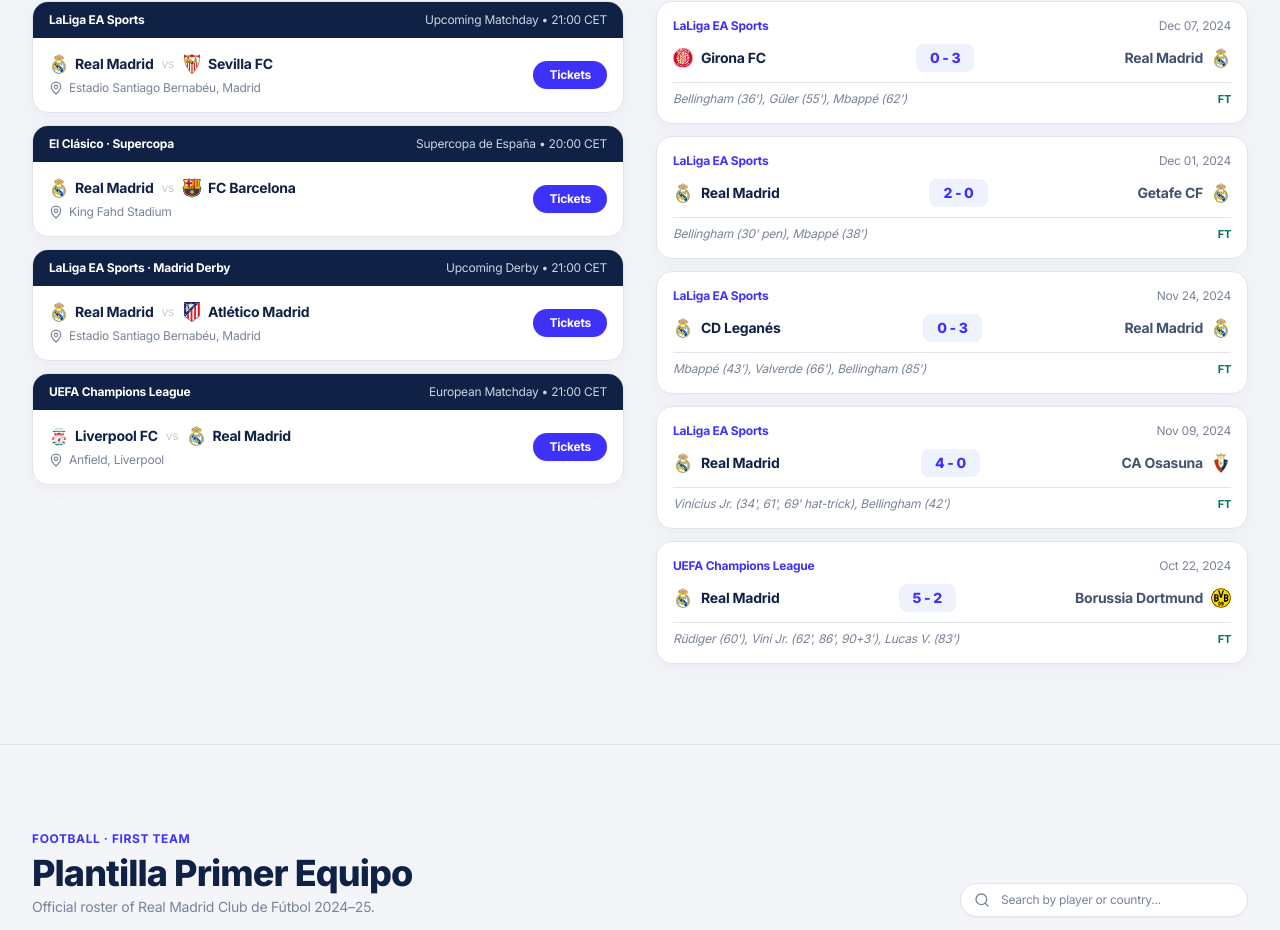
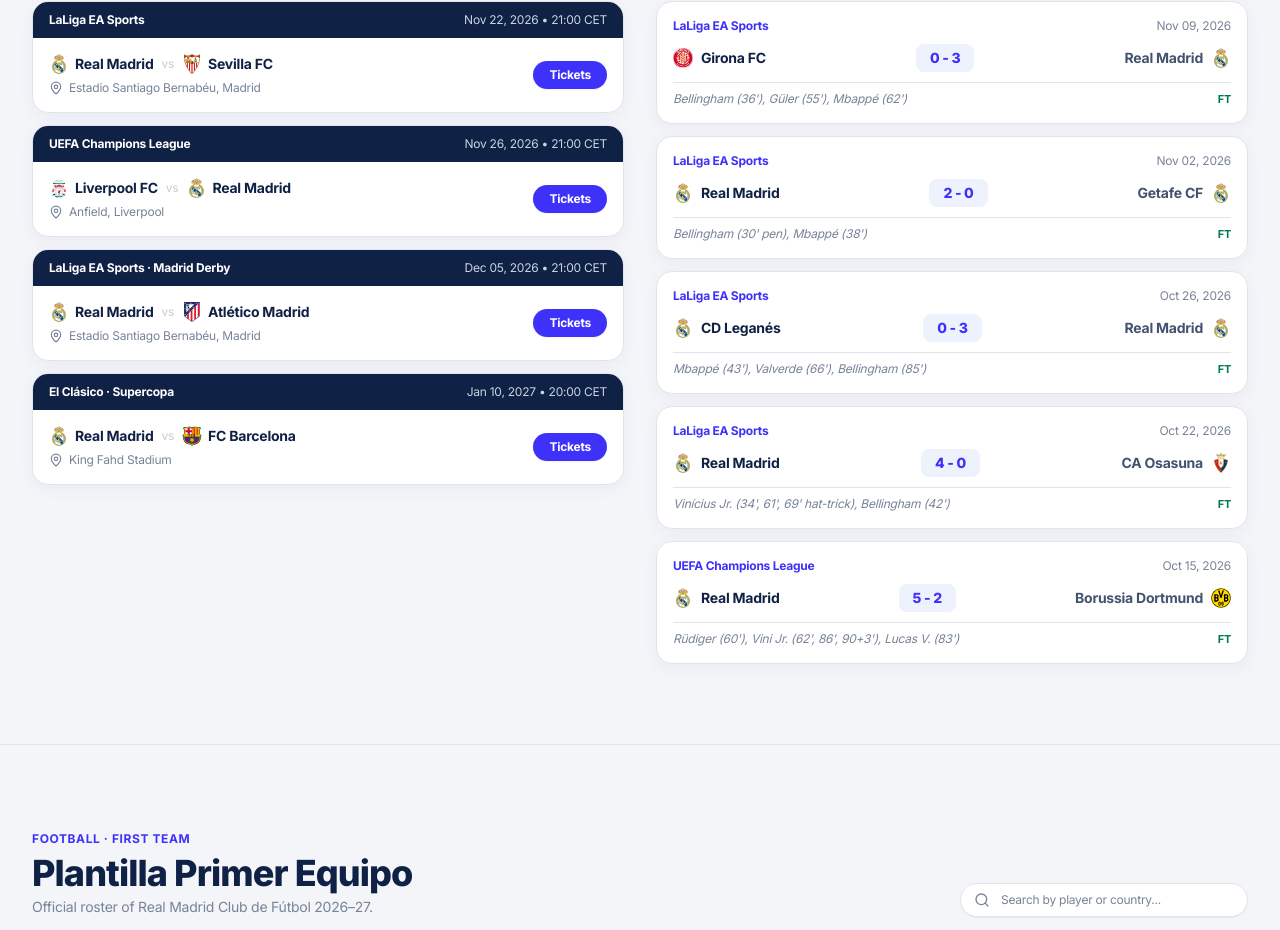
Before and after one commit to Adrien200269/real-madrid-cf, a Next.js app: page / in a window 1280 px wide. Shown: the part 1867-2797 px from the top of the page. Built offline with nearby package versions, Linux system fonts and the light colour scheme.

Commit message:
feat: update season to 2026-27 across portal, standings, match dates, and squad roster

```diff
--- a/src/app/squad/page.js
+++ b/src/app/squad/page.js
@@ -19,7 +19,7 @@ export default function SquadPage() {
             Plantilla Primer Equipo
           </h1>
           <p className="text-[#788398] text-xs sm:text-sm max-w-2xl mt-1.5 leading-relaxed">
-            Official roster of Real Madrid Club de Fútbol 2024–25. Browse by position, check career statistics, personal details and honours.
+            Official roster of Real Madrid Club de Fútbol 2026–27. Browse by position, check career statistics, personal details and honours.
           </p>
         </div>
       </div>
--- a/src/components/HeroSection.jsx
+++ b/src/components/HeroSection.jsx
@@ -21,7 +21,7 @@ export default function HeroSection() {
               <img src="/images/club/crest.svg" alt="Crest" className="w-4 h-4 object-contain" />
               <span>Official Real Madrid Portal</span>
               <span className="text-[#C7CCD6]">•</span>
-              <span className="text-[#0F2145]">Season 2024–25</span>
+              <span className="text-[#0F2145]">Season 2026–27</span>
             </div>
 
             {/* Display Headline */}
--- a/src/components/InteractiveMatchCenter.jsx
+++ b/src/components/InteractiveMatchCenter.jsx
@@ -298,7 +298,7 @@ export default function InteractiveMatchCenter() {
                 <Calendar className="w-5 h-5 text-[#3E31FA]" />
                 Próximos Partidos
               </h3>
-              <span className="text-xs text-[#788398] font-semibold">2024–25 Season</span>
+              <span className="text-xs text-[#788398] font-semibold">2026–27 Season</span>
             </div>
 
             <div className="space-y-3">
--- a/src/components/SquadSection.jsx
+++ b/src/components/SquadSection.jsx
@@ -58,7 +58,7 @@ export default function SquadSection({ initialLimit = null }) {
               Plantilla Primer Equipo
             </h2>
             <p className="text-[#788398] text-xs sm:text-sm mt-1">
-              Official roster of Real Madrid Club de Fútbol 2024–25.
+              Official roster of Real Madrid Club de Fútbol 2026–27.
             </p>
           </div>
 
--- a/src/data/matches.js
+++ b/src/data/matches.js
@@ -67,7 +67,7 @@ export const matchCenterData = {
       id: "fix-1",
       competition: "LaLiga EA Sports",
       badge: "🇪🇸",
-      date: "Upcoming Matchday",
+      date: "Nov 22, 2026",
       time: "21:00 CET",
       venue: "Estadio Santiago Bernabéu, Madrid",
       homeTeam: { name: "Real Madrid", logo: "/images/club/crest.svg" },
@@ -76,20 +76,20 @@ export const matchCenterData = {
     },
     {
       id: "fix-2",
-      competition: "El Clásico · Supercopa",
-      badge: "🔥",
-      date: "Supercopa de España",
-      time: "20:00 CET",
-      venue: "King Fahd Stadium",
-      homeTeam: { name: "Real Madrid", logo: "/images/club/crest.svg" },
-      awayTeam: { name: "FC Barcelona", logo: "/images/clubs/barcelona.svg" },
+      competition: "UEFA Champions League",
+      badge: "⭐",
+      date: "Nov 26, 2026",
+      time: "21:00 CET",
+      venue: "Anfield, Liverpool",
+      homeTeam: { name: "Liverpool FC", logo: "/images/clubs/liverpool.svg" },
+      awayTeam: { name: "Real Madrid", logo: "/images/club/crest.svg" },
       ticketsUrl: "#"
     },
     {
       id: "fix-3",
       competition: "LaLiga EA Sports · Madrid Derby",
       badge: "🛡️",
-      date: "Upcoming Derby",
+      date: "Dec 05, 2026",
       time: "21:00 CET",
       venue: "Estadio Santiago Bernabéu, Madrid",
       homeTeam: { name: "Real Madrid", logo: "/images/club/crest.svg" },
@@ -98,13 +98,13 @@ export const matchCenterData = {
     },
     {
       id: "fix-4",
-      competition: "UEFA Champions League",
-      badge: "⭐",
-      date: "European Matchday",
-      time: "21:00 CET",
-      venue: "Anfield, Liverpool",
-      homeTeam: { name: "Liverpool FC", logo: "/images/clubs/liverpool.svg" },
-      awayTeam: { name: "Real Madrid", logo: "/images/club/crest.svg" },
+      competition: "El Clásico · Supercopa",
+      badge: "🔥",
+      date: "Jan 10, 2027",
+      time: "20:00 CET",
+      venue: "King Fahd Stadium",
+      homeTeam: { name: "Real Madrid", logo: "/images/club/crest.svg" },
+      awayTeam: { name: "FC Barcelona", logo: "/images/clubs/barcelona.svg" },
       ticketsUrl: "#"
     }
   ],
@@ -113,7 +113,7 @@ export const matchCenterData = {
     {
       id: "res-1",
       competition: "LaLiga EA Sports",
-      date: "Dec 07, 2024",
+      date: "Nov 09, 2026",
       venue: "Estadi Montilivi",
       homeTeam: { name: "Girona FC", logo: "/images/clubs/girona.svg", score: 0 },
       awayTeam: { name: "Real Madrid", logo: "/images/club/crest.svg", score: 3 },
@@ -123,7 +123,7 @@ export const matchCenterData = {
     {
       id: "res-2",
       competition: "LaLiga EA Sports",
-      date: "Dec 01, 2024",
+      date: "Nov 02, 2026",
       venue: "Santiago Bernabéu",
       homeTeam: { name: "Real Madrid", logo: "/images/club/crest.svg", score: 2 },
       awayTeam: { name: "Getafe CF", logo: "/images/club/crest.svg", score: 0 },
@@ -133,7 +133,7 @@ export const matchCenterData = {
     {
       id: "res-3",
       competition: "LaLiga EA Sports",
-      date: "Nov 24, 2024",
+      date: "Oct 26, 2026",
       venue: "Estadio Municipal de Butarque",
       homeTeam: { name: "CD Leganés", logo: "/images/club/crest.svg", score: 0 },
       awayTeam: { name: "Real Madrid", logo: "/images/club/crest.svg", score: 3 },
@@ -143,7 +143,7 @@ export const matchCenterData = {
     {
       id: "res-4",
       competition: "LaLiga EA Sports",
-      date: "Nov 09, 2024",
+      date: "Oct 22, 2026",
       venue: "Santiago Bernabéu",
       homeTeam: { name: "Real Madrid", logo: "/images/club/crest.svg", score: 4 },
       awayTeam: { name: "CA Osasuna", logo: "/images/clubs/osasuna.svg", score: 0 },
@@ -153,7 +153,7 @@ export const matchCenterData = {
     {
       id: "res-5",
       competition: "UEFA Champions League",
-      date: "Oct 22, 2024",
+      date: "Oct 15, 2026",
       venue: "Santiago Bernabéu",
       homeTeam: { name: "Real Madrid", logo: "/images/club/crest.svg", score: 5 },
       awayTeam: { name: "Borussia Dortmund", logo: "/images/clubs/dortmund.svg", score: 2 },
--- a/src/data/standings.js
+++ b/src/data/standings.js
@@ -1,5 +1,5 @@
 export const standingsData = {
-  season: "2024 / 2025",
+  season: "2026 / 2027",
   competition: "LaLiga EA Sports",
   matchday: "Matchday 18",
   table: [
```
Also changed, not shown: src/lib/footballApi.js.
